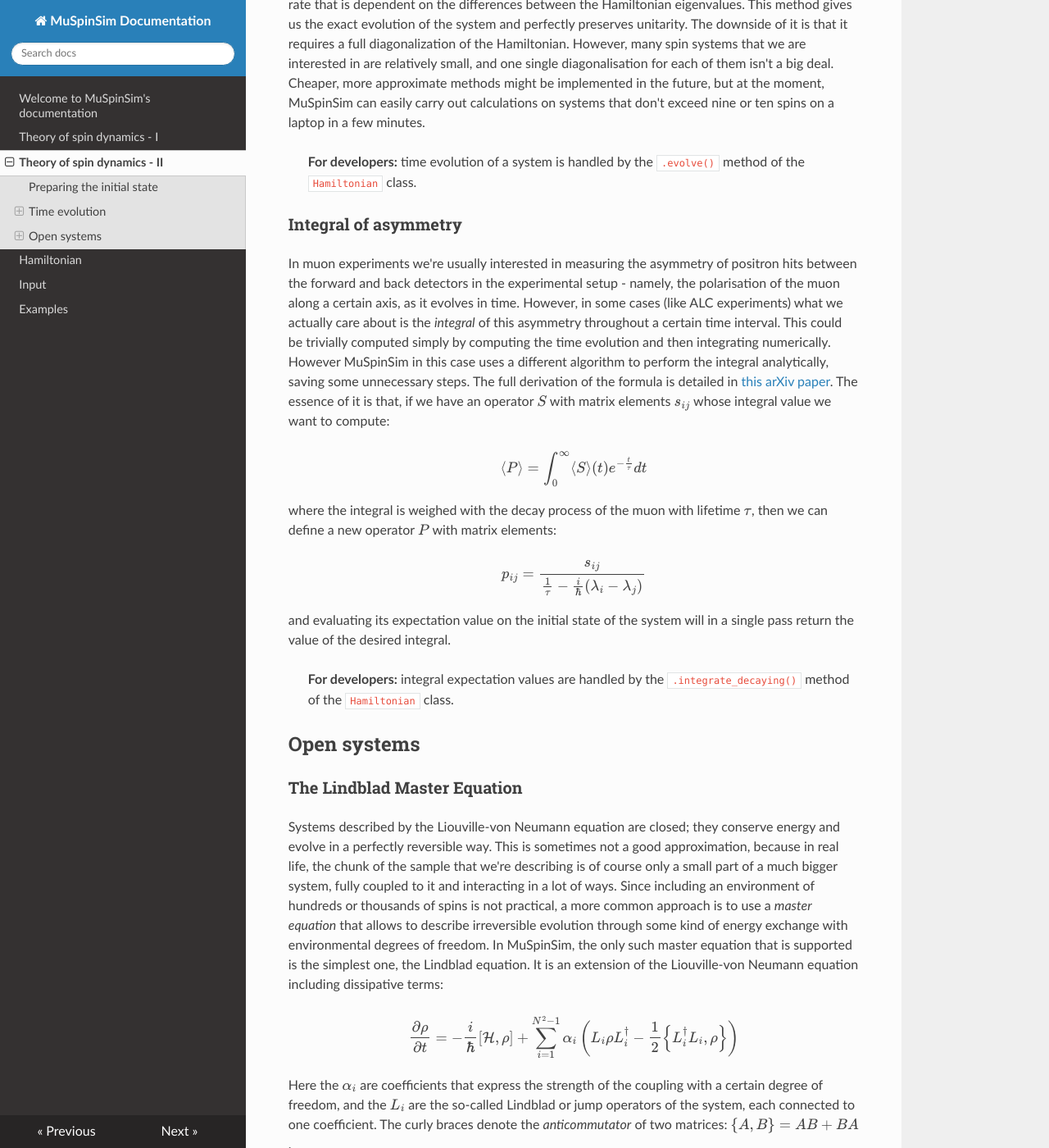
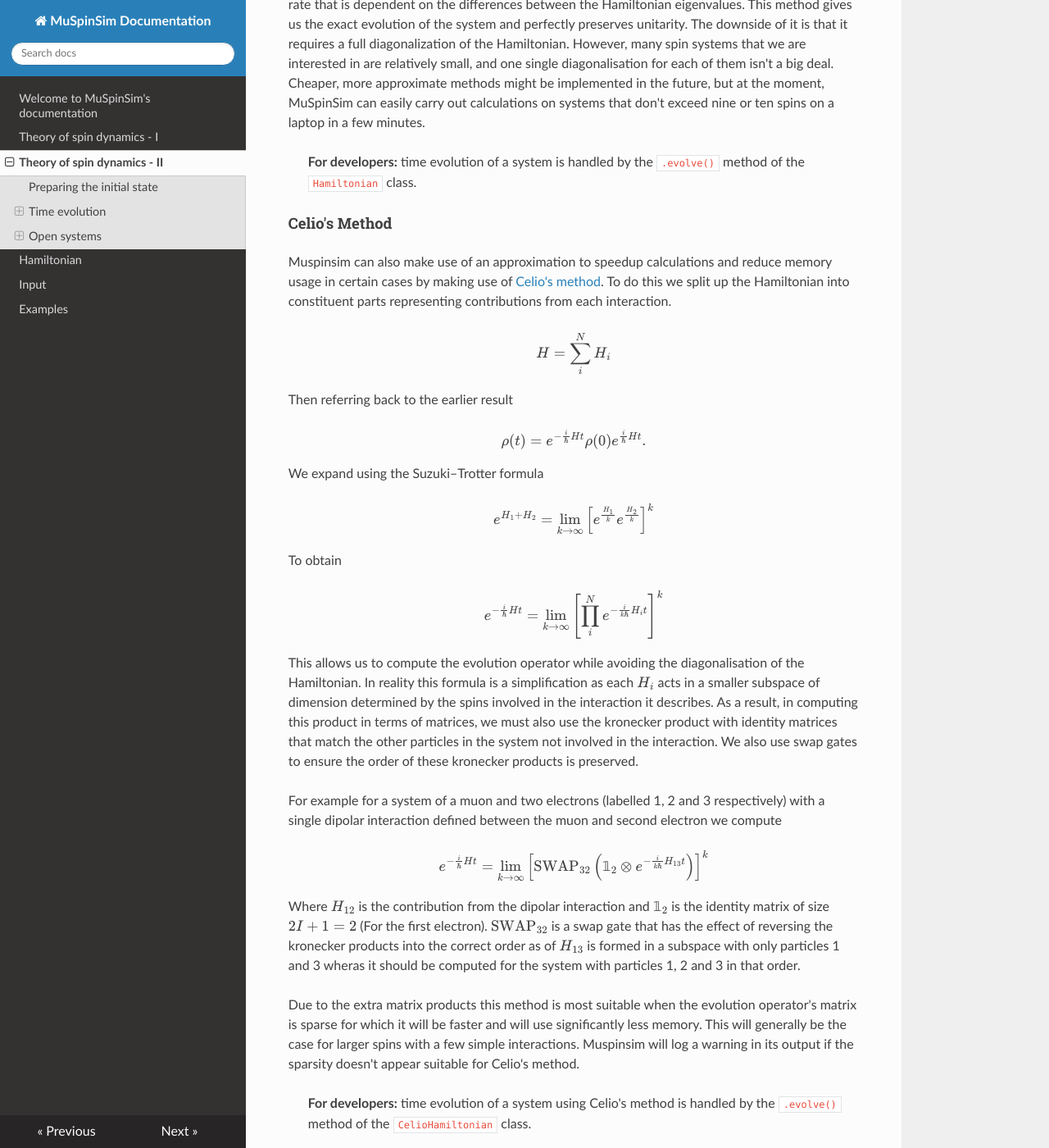
Before and after one commit to muon-spectroscopy-computational-project/muspinsim, an MkDocs documentation site: the page built from docs/docs/theory_2.md, in a window 1280 px wide and 1400 px high, scrolled down 1547 px. Shown: the whole window at 82% size. Built offline with MkDocs 1.6.1, drawn with Linux system fonts in a browser that asks for light colours; nearby versions of some CDN libraries.

Commit message:
Initial theory for Celio's method

```diff
--- a/docs/docs/theory_2.md
+++ b/docs/docs/theory_2.md
@@ -47,6 +47,46 @@ $$
 This way we can see that the equations are completely decoupled. Coefficients on the diagonal of the density matrix don't change, while off-diagonal coefficients gain a phase factor at a constant rate that is dependent on the differences between the Hamiltonian eigenvalues. This method gives us the exact evolution of the system and perfectly preserves unitarity. The downside of it is that it requires a full diagonalization of the Hamiltonian. However, many spin systems that we are interested in are relatively small, and one single diagonalisation for each of them isn't a big deal. Cheaper, more approximate methods might be implemented in the future, but at the moment, MuSpinSim can easily carry out calculations on systems that don't exceed nine or ten spins on a laptop in a few minutes.
 
 > **For developers:** time evolution of a system is handled by the `.evolve()` method of the `Hamiltonian` class.
+
+#### Celio's Method
+
+Muspinsim can also make use of an approximation to speedup calculations and reduce memory usage in certain cases by making use of [Celio's method](https://www.doi.org/10.1103/PhysRevLett.56.2720). To do this we split up the Hamiltonian into constituent parts representing contributions from each interaction.
+
+$$
+H = \sum_{i}^{N} H_i
+$$
+
+Then referring back to the earlier result
+
+$$
+\rho(t) = e^{-\frac{i}{\hbar}Ht}\rho(0)e^{\frac{i}{\hbar}Ht}.
+$$
+
+We expand using the Suzuki–Trotter formula
+
+$$
+e^{H_1 + H_2} = \lim_{k\rightarrow\infty}{\left[e^{\frac{H_1}{k}}e^{\frac{H_2}{k}}\right]^k}
+$$
+
+To obtain
+
+$$
+e^{-\frac{i}{\hbar}Ht} = \lim_{k\rightarrow\infty}{\left[\prod_{i}^{N}e^{-\frac{i}{k\hbar}H_it}\right]^k}
+$$
+
+This allows us to compute the evolution operator while avoiding the diagonalisation of the Hamiltonian. In reality this formula is a simplification as each $H_i$ acts in a smaller subspace of dimension determined by the spins involved in the interaction it describes. As a result, in computing this product in terms of matrices, we must also use the kronecker product with identity matrices that match the other particles in the system not involved in the interaction. We also use swap gates to ensure the order of these kronecker products is preserved.
+
+For example for a system of a muon and two electrons (labelled 1, 2 and 3 respectively) with a single dipolar interaction defined between the muon and second electron we compute
+
+$$
+e^{-\frac{i}{\hbar}Ht} = \lim_{k\rightarrow\infty}{\left[\text{SWAP}_{32} \left( \mathbb{1}_2 \otimes e^{-\frac{i}{k\hbar}H_{13}t}\right)\right]^k}
+$$
+
+Where $H_{12}$ is the contribution from the dipolar interaction and $\mathbb{1}_2$ is the identity matrix of size $2I + 1 = 2$ (For the first electron). $\text{SWAP}_{32}$ is a swap gate that has the effect of reversing the kronecker products into the correct order as of $H_{13}$ is formed in a subspace with only particles 1 and 3 wheras it should be computed for the system with particles 1, 2 and 3 in that order.
+
+Due to the extra matrix products this method is most suitable when the evolution operator's matrix is sparse for which it will be faster and will use significantly less memory. This will generally be the case for larger spins with a few simple interactions. Muspinsim will log a warning in its output if the sparsity doesn't appear suitable for Celio's method.
+
+> **For developers:** time evolution of a system using Celio's method is handled by the `.evolve()` method of the `CelioHamiltonian` class.
 
 ### Integral of asymmetry
 In muon experiments we're usually interested in measuring the asymmetry of positron hits between the forward and back detectors in the experimental setup - namely, the polarisation of the muon along a certain axis, as it evolves in time. However, in some cases (like ALC experiments) what we actually care about is the *integral* of this asymmetry throughout a certain time interval. This could be trivially computed simply by computing the time evolution and then integrating numerically. However MuSpinSim in this case uses a different algorithm to perform the integral analytically, saving some unnecessary steps. The full derivation of the formula is detailed in [this arXiv paper](https://arxiv.org/abs/1704.02785). The essence of it is that, if we have an operator $S$ with matrix elements $s_{ij}$ whose integral value we want to compute:
```
